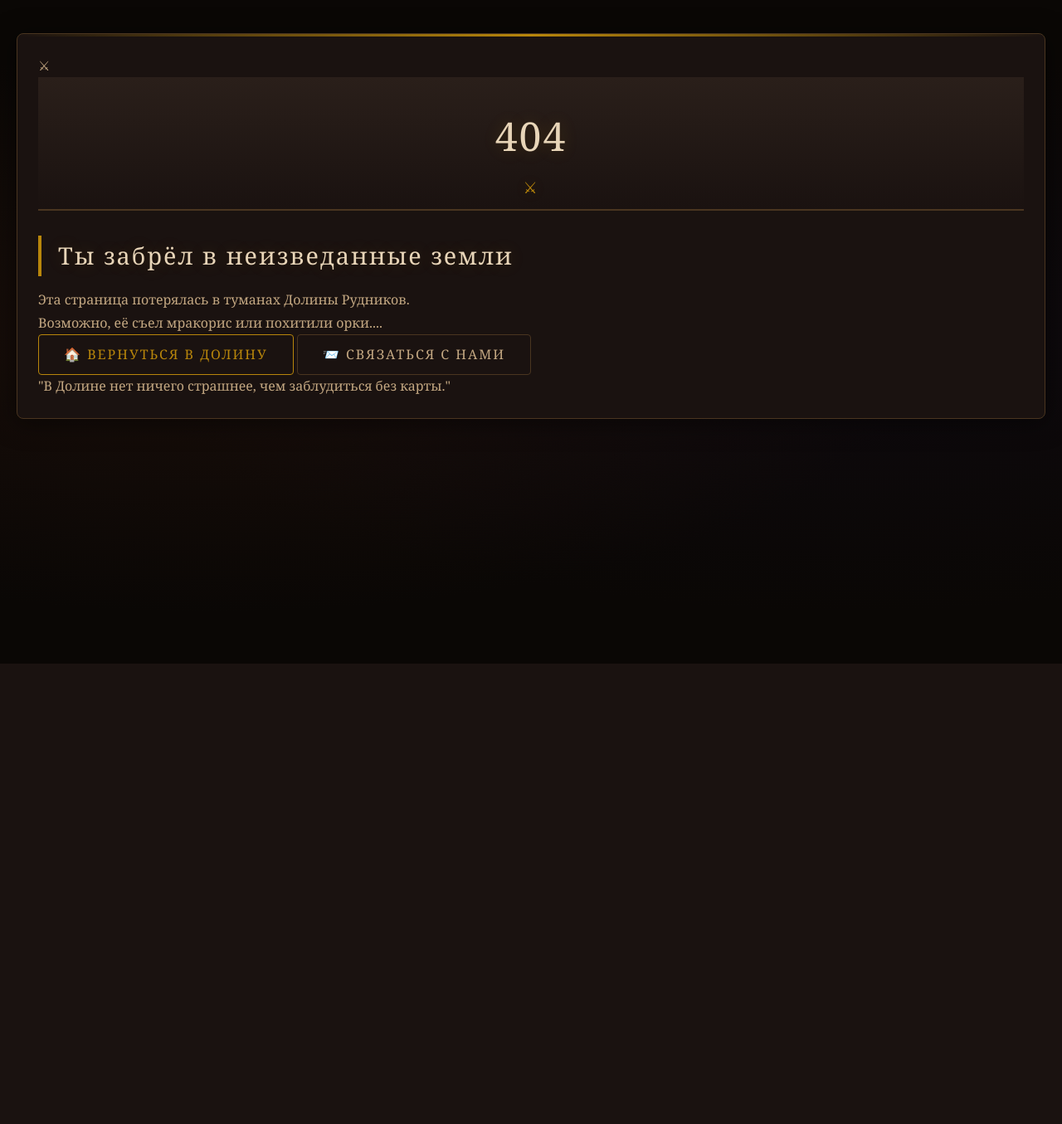
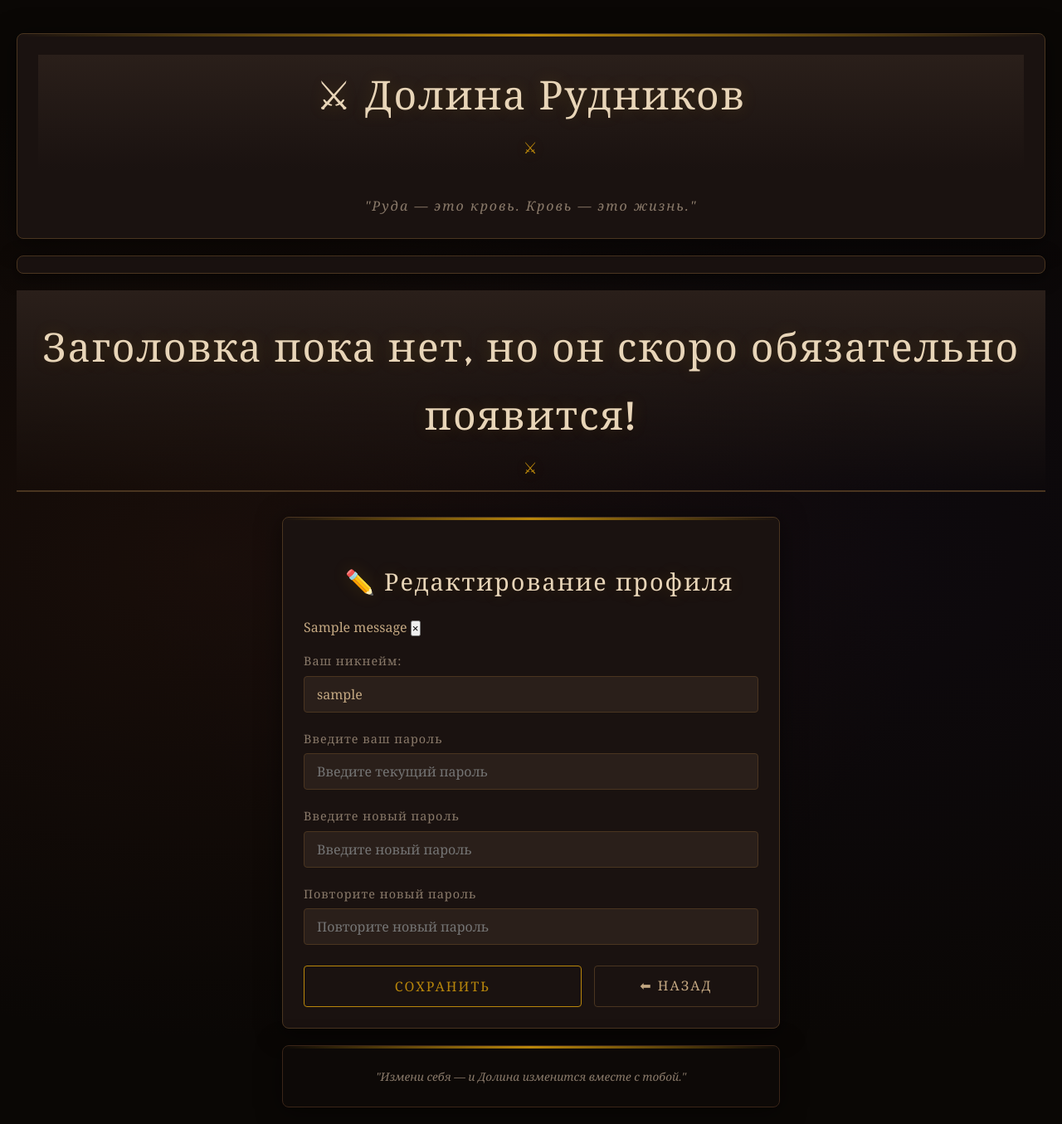
Before and after one commit to m4xiqst/valley-of-mines, a Flask app: page /edit_profile/1 in a window 1280 px wide. Shown: the whole page at 83% size. Before the commit the page ends 800 px from the top, so only its background shows below. Run offline with Flask 3, Linux system fonts and the light colour scheme; a user stored in the database is signed in; tables that the repository leaves empty hold one stand-in row (values such as "Sample post"); one stand-in notice (Sample message) is shown; some web fonts are replaced.

Commit message:
add edit nickname and password

```diff
--- a/app.py
+++ b/app.py
@@ -12,7 +12,7 @@ from werkzeug.utils import secure_filename
 from flask_login import LoginManager, login_user, logout_user, login_required, current_user
 from UserLogin import UserLogin
 from config import DevConfig
-from forms import CommentForm
+from forms import CommentForm, EditProfile
 
 from admin.admin import admin
 from auth.auth import auth
@@ -73,9 +73,52 @@ def load_user(user_id):
 
 #профиль
 @app.route('/profile/<username>')
+@login_required
 def profile(username):
     user = Users.query.filter_by(user_login = username).first()
     return render_template('profile.html', username = username, user = user, menu=menu, title = f'Профиль игрока {username}', hero_text = f'Добро пожаловать в Долину Рудников {username}')
+
+@app.route('/edit_profile/<user_id>', methods=['POST', 'GET'])
+@login_required
+def edit_profile(user_id):
+    user = Users.query.get(user_id)
+    if request.method == 'GET':
+        form = EditProfile()
+        form.nickname.data = user.nickname
+
+        return render_template('edit_profile.html', menu=menu, title='Редактирование профиля', form = form, user=user)
+    elif request.method == 'POST':
+
+        form = EditProfile()
+
+        if form.validate_on_submit():
+            if form.new_password.data:
+                if check_password_hash(user.user_password, form.password.data):
+                    user.nickname = form.nickname.data
+                    user.password = generate_password_hash(form.new_password.data)
+
+                    db.session.commit()
+
+                else:
+                    flash('Неправильный пароль! Попробуйте снова', category='error')
+                    return redirect(url_for('edit_profile', user_id = user_id))
+            else:
+                if check_password_hash(user.user_password, form.password.data):
+                    user.nickname = form.nickname.data
+                    db.session.commit()
+
+                else:
+                    flash('Неправильный пароль! Попробуйте снова', category='error')
+                    return redirect(url_for('edit_profile', user_id = user_id))
+        else:
+            print(f'Ошибки формы: {form.errors}')
+            flash('Некорретный ввод данных. Попробуйте снова', category='error')
+            return redirect(url_for('edit_profile', user_id = user_id))
+
+        return render_template('edit_profile.html', menu=menu, title='Редактирование профиля', form = form, user=user)
+
+
+
 
 # Загружаем аватар
 @app.route('/upload_avatar', methods=['POST', 'GET'])
--- a/forms.py
+++ b/forms.py
@@ -1,6 +1,6 @@
 from flask_wtf import FlaskForm
 from wtforms import StringField, EmailField, PasswordField, BooleanField, SubmitField, TextAreaField
-from wtforms.validators import DataRequired, Email, EqualTo, Length
+from wtforms.validators import DataRequired, Email, EqualTo, Length, Optional
 
 #users
 class LoginForm(FlaskForm):
@@ -33,3 +33,10 @@ class EditForm(FlaskForm):
     post_title = StringField('Заголовок: ', validators=[DataRequired(), Length(min=4, max=10_000)])
     post_content = TextAreaField('Текст: ', validators=[DataRequired(), Length(min=4, max=10_000)])
     submit = SubmitField('Сохранить')
+
+class EditProfile(FlaskForm):
+    nickname = StringField('Ваш никнейм:', validators=[DataRequired(), Length(min=4, max=10_000)])
+    password = PasswordField('Введите ваш пароль', validators=[DataRequired()])
+    new_password = PasswordField('Введите новый пароль', validators=[Optional(), Length(min=4, max=30, message='От 4 до 30 символов')])
+    repeat_new_password = PasswordField('Повторите новый пароль', validators=[Optional(), EqualTo('new_password', message='Пароли не совпадают')])
+    submit = SubmitField('Сохранить')
--- /dev/null
+++ b/templates/edit_profile.html
@@ -0,0 +1,98 @@
+{% extends "base.html" %}
+{% block content %}
+{{ super() }}
+
+<div class="panel" style="max-width: 600px; margin: 0 auto;">
+    <h2 style="text-align: center; border: none;">✏️ Редактирование профиля</h2>
+
+    <!-- ===== FLASH-СООБЩЕНИЯ ===== -->
+    {% with messages = get_flashed_messages(with_categories=true) %}
+        {% if messages %}
+            {% for category, message in messages %}
+                <div class="flash-message {{ category }}">
+                    {{ message }}
+                    <button type="button" class="close-btn" onclick="this.parentElement.style.display='none'">×</button>
+                </div>
+            {% endfor %}
+        {% endif %}
+    {% endwith %}
+
+    <form method="POST" action="{{ url_for('edit_profile', user_id=user.id) }}" class="edit-profile-form">
+        {{ form.hidden_tag() }}
+
+        <!-- ===== НИКНЕЙМ ===== -->
+        <div class="form-group">
+            {{ form.nickname.label(class="form-label") }}
+            {% if form.nickname.errors %}
+                {{ form.nickname(class="form-control invalid", placeholder="Введите ваш никнейм") }}
+                <span class="invalid-feedback">
+                    {% for error in form.nickname.errors %}
+                        {{ error }}
+                    {% endfor %}
+                </span>
+            {% else %}
+                {{ form.nickname(class="form-control", placeholder="Введите ваш никнейм") }}
+            {% endif %}
+        </div>
+
+        <!-- ===== ТЕКУЩИЙ ПАРОЛЬ ===== -->
+        <div class="form-group">
+            {{ form.password.label(class="form-label") }}
+            {% if form.password.errors %}
+                {{ form.password(class="form-control invalid", placeholder="Введите текущий пароль") }}
+                <span class="invalid-feedback">
+                    {% for error in form.password.errors %}
+                        {{ error }}
+                    {% endfor %}
+                </span>
+            {% else %}
+                {{ form.password(class="form-control", placeholder="Введите текущий пароль") }}
+            {% endif %}
+        </div>
+
+        <!-- ===== НОВЫЙ ПАРОЛЬ ===== -->
+        <div class="form-group">
+            {{ form.new_password.label(class="form-label") }}
+            {% if form.new_password.errors %}
+                {{ form.new_password(class="form-control invalid", placeholder="Введите новый пароль") }}
+                <span class="invalid-feedback">
+                    {% for error in form.new_password.errors %}
+                        {{ error }}
+                    {% endfor %}
+                </span>
+            {% else %}
+                {{ form.new_password(class="form-control", placeholder="Введите новый пароль") }}
+            {% endif %}
+        </div>
+
+        <!-- ===== ПОВТОР НОВОГО ПАРОЛЯ ===== -->
+        <div class="form-group">
+            {{ form.repeat_new_password.label(class="form-label") }}
+            {% if form.repeat_new_password.errors %}
+                {{ form.repeat_new_password(class="form-control invalid", placeholder="Повторите новый пароль") }}
+                <span class="invalid-feedback">
+                    {% for error in form.repeat_new_password.errors %}
+                        {{ error }}
+                    {% endfor %}
+                </span>
+            {% else %}
+                {{ form.repeat_new_password(class="form-control", placeholder="Повторите новый пароль") }}
+            {% endif %}
+        </div>
+
+        <!-- ===== КНОПКИ ===== -->
+        <div style="display: flex; gap: 15px; margin-top: 25px; flex-wrap: wrap;">
+            {{ form.submit(class="btn btn-gold", style="flex: 1;") }}
+            <a href="{{ url_for('profile', username=user.user_login) }}" class="btn" style="flex: 0.5; text-align: center;">⬅ Назад</a>
+        </div>
+    </form>
+</div>
+
+<!-- ===== ПОДСКАЗКА ===== -->
+<div class="panel panel-dark" style="max-width: 600px; margin: 20px auto 0; text-align: center;">
+    <p style="color: var(--text-secondary); font-size: 0.85em; font-style: italic;">
+        "Измени себя — и Долина изменится вместе с тобой."
+    </p>
+</div>
+
+{% endblock %}
--- a/templates/profile.html
+++ b/templates/profile.html
@@ -71,9 +71,9 @@
 
     <!-- Кнопка редактирования (заглушка) -->
     <div style="text-align: center; margin-top: 30px; border-top: 1px solid var(--border-color); padding-top: 25px;">
-        <button class="btn btn-gold" onclick="alert('Функция редактирования будет добавлена позже!')">
+        <a href="{{ url_for('edit_profile', user_id = user.id) }}" class="btn btn-gold">
             ✏️ Редактировать профиль
-        </button>
+        </a>
     </div>
 </div>
 
```
